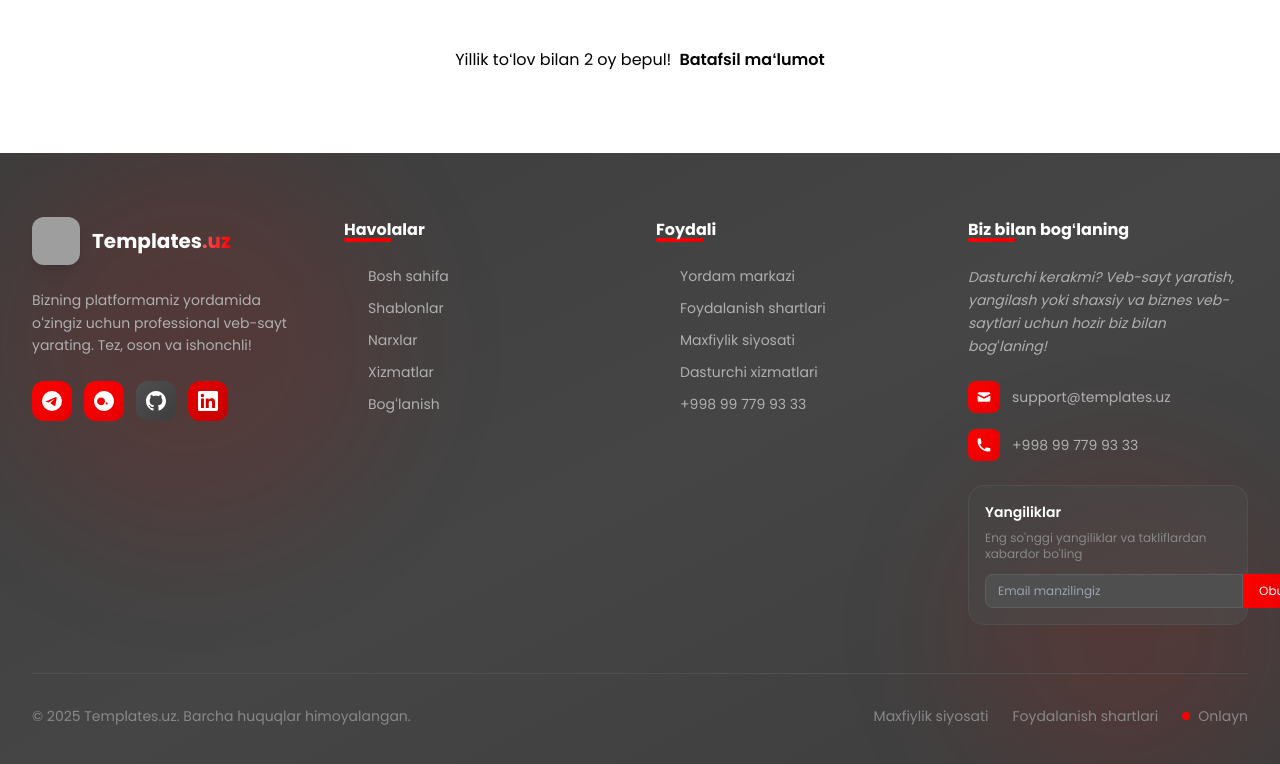
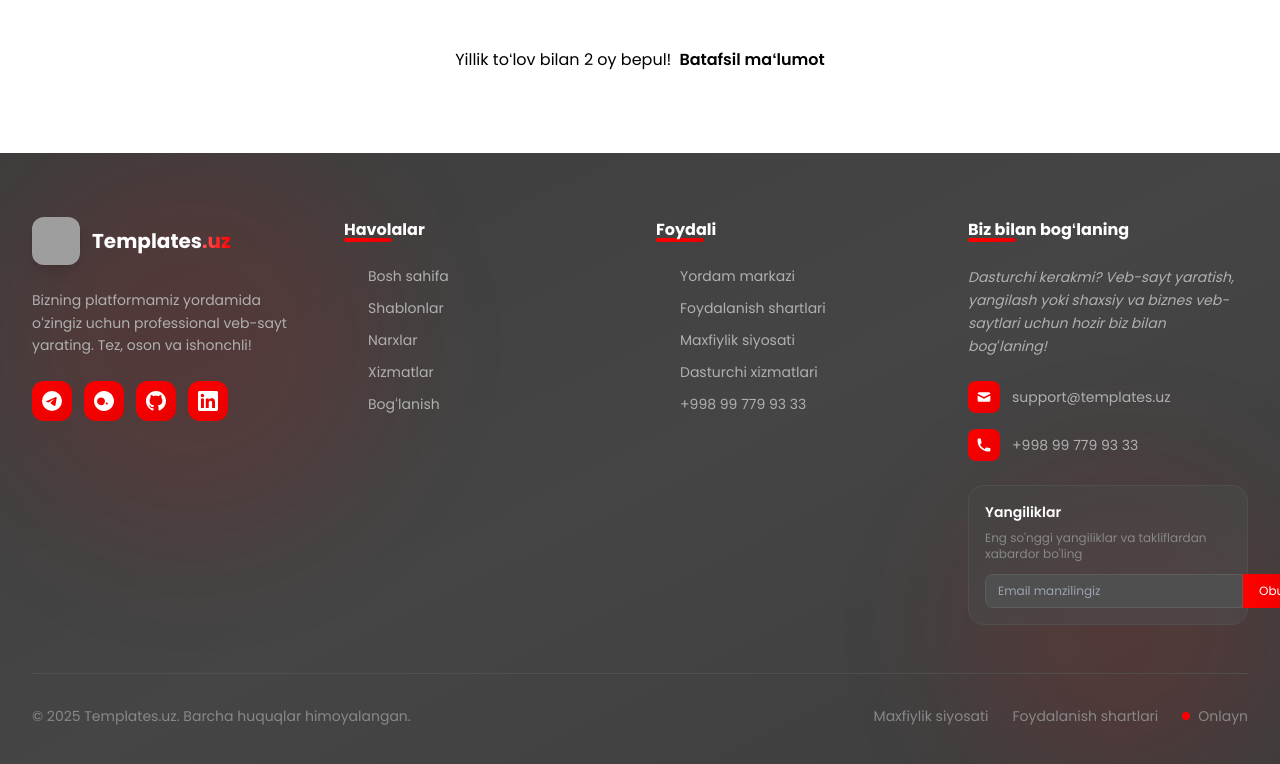
Before and after one commit to Iqbolshoh/templates_uz_interface, a React (Vite) app: page /pricing in a window 1280 px wide. Shown: the part 1441-2205 px from the top of the page. Built offline with nearby package versions, Linux system fonts and the light colour scheme; grey boxes are pictures that could not be loaded.

Commit message:
Update design to use only specified colors

```diff
--- a/src/components/FeaturesSection.tsx
+++ b/src/components/FeaturesSection.tsx
@@ -20,8 +20,8 @@
       title: 'Drag & Drop Tuzuvchi',
       description: 'Kod yozmasdan saytingizni sozlang. Elementlarni osongina joylashtiring va joylarini o\'zgartiring.',
       link: '#',
-      gradient: 'from-yellow-400 to-orange-500',
-      iconBg: 'from-yellow-500 to-orange-600'
+      gradient: 'from-primary-400 to-primary-500',
+      iconBg: 'from-primary-500 to-primary-600'
     },
     {
       icon: (
@@ -32,8 +32,8 @@
       title: 'Tayyor shablonlar',
       description: '150 dan ortiq professional dizayndagi shablonlardan birini tanlang va xohishingizga moslab o\'zgartiring.',
       link: '#',
-      gradient: 'from-blue-400 to-purple-500',
-      iconBg: 'from-blue-500 to-purple-600'
+      gradient: 'from-secondary-400 to-secondary-500',
+      iconBg: 'from-secondary-500 to-secondary-600'
     },
     {
       icon: (
@@ -44,8 +44,8 @@
       title: 'Dasturchi xizmatlari',
       description: 'Shaxsiy maqsadlaringizga moslashtirilgan maxsus saytni bizning professional dasturchimiz yaratib beradi.',
       link: '#',
-      gradient: 'from-green-400 to-teal-500',
-      iconBg: 'from-green-500 to-teal-600'
+      gradient: 'from-primary-400 to-primary-600',
+      iconBg: 'from-primary-500 to-primary-700'
     },
     {
       icon: (
@@ -56,8 +56,8 @@
       title: 'Mobil moslashuvchanlik',
       description: 'Saytingiz barcha qurilmalarda ideal ko\'rinishda bo\'ladi — avtomatik moslashish texnologiyasi bilan!',
       link: '#',
-      gradient: 'from-pink-400 to-red-500',
-      iconBg: 'from-pink-500 to-red-600'
+      gradient: 'from-secondary-400 to-secondary-600',
+      iconBg: 'from-secondary-500 to-secondary-700'
     },
     {
       icon: (
@@ -68,8 +68,8 @@
       title: 'Yuqori tezlik',
       description: 'Optimallashtirilgan kod va CDN yordami bilan sahifalar 90% tezroq yuklanadi. Ajoyib foydalanuvchi tajribasi!',
       link: '#',
-      gradient: 'from-indigo-400 to-blue-500',
-      iconBg: 'from-indigo-500 to-blue-600'
+      gradient: 'from-primary-400 to-primary-500',
+      iconBg: 'from-primary-500 to-primary-600'
     },
     {
       icon: (
@@ -80,17 +80,17 @@
       title: '24/7 Qo\'llab-quvvatlash',
       description: 'Bizning jamoamiz har doim sizga yordam berishga tayyor — email, chat yoki telefon orqali!',
       link: '#',
-      gradient: 'from-purple-400 to-pink-500',
-      iconBg: 'from-purple-500 to-pink-600'
+      gradient: 'from-secondary-400 to-secondary-600',
+      iconBg: 'from-secondary-500 to-secondary-700'
     }
   ];
 
   return (
-    <section className="py-24 bg-gradient-to-br from-white via-gray-50 to-white relative overflow-hidden">
+    <section className="py-24 bg-gradient-to-br from-white via-secondary-50 to-white relative overflow-hidden">
       {/* Background Elements */}
       <div className="absolute inset-0 overflow-hidden">
-        <div className="absolute top-0 left-0 w-72 h-72 bg-gradient-to-br from-blue-200/30 to-purple-300/30 rounded-full blur-3xl"></div>
-        <div className="absolute bottom-0 right-0 w-96 h-96 bg-gradient-to-tl from-pink-200/30 to-yellow-300/30 rounded-full blur-3xl"></div>
+        <div className="absolute top-0 left-0 w-72 h-72 bg-gradient-to-br from-primary-200/30 to-primary-300/30 rounded-full blur-3xl"></div>
+        <div className="absolute bottom-0 right-0 w-96 h-96 bg-gradient-to-tl from-secondary-200/30 to-secondary-300/30 rounded-full blur-3xl"></div>
       </div>
 
       <div className="relative max-w-7xl mx-auto px-4 sm:px-6 lg:px-8">
@@ -98,15 +98,15 @@
           <div className="inline-block px-4 py-2 bg-gradient-to-r from-primary-100 to-primary-200 text-primary-700 rounded-full text-sm font-semibold mb-6">
             ✨ Nima uchun bizni tanlashadi?
           </div>
-          <h2 className="text-4xl md:text-6xl font-heading font-black mb-6">
-            <span className="bg-gradient-to-r from-gray-900 to-gray-700 bg-clip-text text-transparent">
+          <h2 className="text-4xl md:text-6xl font-sans font-black mb-6">
+            <span className="bg-gradient-to-r from-secondary-900 to-secondary-700 bg-clip-text text-transparent">
               Nega aynan
             </span>
             <span className="bg-gradient-to-r from-primary-500 to-primary-700 bg-clip-text text-transparent">
               {' '}biz?
             </span>
           </h2>
-          <p className="text-xl text-gray-600 max-w-3xl mx-auto leading-relaxed">
+          <p className="text-xl text-secondary-600 max-w-3xl mx-auto leading-relaxed">
             Templates.uz platformasi kuchli vositalar va erkin sozlash imkoniyati bilan eng zo'r sayt yaratish tajribasini taklif qiladi.
           </p>
         </div>
@@ -115,7 +115,7 @@
           {features.map((feature, index) => (
             <div
               key={index}
-              className="group relative bg-white/80 backdrop-blur-lg border border-gray-200 rounded-3xl p-8 shadow-xl hover:shadow-2xl transform hover:-translate-y-4 transition-all duration-500 overflow-hidden"
+              className="group relative bg-white/80 backdrop-blur-lg border border-secondary-200 rounded-3xl p-8 shadow-xl hover:shadow-2xl transform hover:-translate-y-4 transition-all duration-500 overflow-hidden"
             >
               {/* Gradient Background on Hover */}
               <div className={`absolute inset-0 bg-gradient-to-br ${feature.gradient} opacity-0 group-hover:opacity-5 transition-opacity duration-300 rounded-3xl`}></div>
@@ -129,10 +129,10 @@
 
               {/* Content */}
               <div className="relative z-10">
-                <h3 className="text-xl font-heading font-bold text-gray-800 mb-4 group-hover:text-gray-900 transition-colors">
+                <h3 className="text-xl font-sans font-bold text-secondary-800 mb-4 group-hover:text-secondary-900 transition-colors">
                   {feature.title}
                 </h3>
-                <p className="text-gray-600 mb-6 leading-relaxed group-hover:text-gray-700 transition-colors">
+                <p className="text-secondary-600 mb-6 leading-relaxed group-hover:text-secondary-700 transition-colors">
                   {feature.description}
                 </p>
                 <a
@@ -147,8 +147,8 @@
               </div>
 
               {/* Decorative Elements */}
-              <div className="absolute top-4 right-4 w-8 h-8 bg-gradient-to-br from-gray-100 to-gray-200 rounded-full opacity-20 group-hover:opacity-40 transition-opacity"></div>
-              <div className="absolute bottom-4 left-4 w-6 h-6 bg-gradient-to-br from-gray-100 to-gray-200 rounded-full opacity-10 group-hover:opacity-30 transition-opacity"></div>
+              <div className="absolute top-4 right-4 w-8 h-8 bg-gradient-to-br from-secondary-100 to-secondary-200 rounded-full opacity-20 group-hover:opacity-40 transition-opacity"></div>
+              <div className="absolute bottom-4 left-4 w-6 h-6 bg-gradient-to-br from-secondary-100 to-secondary-200 rounded-full opacity-10 group-hover:opacity-30 transition-opacity"></div>
             </div>
           ))}
         </div>
--- a/src/components/Footer.tsx
+++ b/src/components/Footer.tsx
@@ -22,46 +22,10 @@
   };
 
   const socialLinks = [
-    {
-      name: 'Telegram',
-      href: 'https://t.me/iqbolshoh_777',
-      icon: (
-        <svg className="w-5 h-5" fill="currentColor" viewBox="0 0 24 24">
-          <path d="M11.944 0A12 12 0 0 0 0 12a12 12 0 0 0 12 12 12 12 0 0 0 12-12A12 12 0 0 0 12 0a12 12 0 0 0-.056 0zm4.962 7.224c.1-.002.321.023.465.14a.506.506 0 0 1 .171.325c.016.093.036.306.02.472-.18 1.898-.962 6.502-1.36 8.627-.168.9-.499 1.201-.82 1.23-.696.065-1.225-.46-1.9-.902-1.056-.693-1.653-1.124-2.678-1.8-1.185-.78-.417-1.21.258-1.91.177-.184 3.247-2.977 3.307-3.23.007-.032.014-.15-.056-.212s-.174-.041-.249-.024c-.106.024-1.793 1.14-5.061 3.345-.48.33-.913.49-1.302.48-.428-.008-1.252-.241-1.865-.44-.752-.245-1.349-.374-1.297-.789.027-.216.325-.437.893-.663 3.498-1.524 5.83-2.529 6.998-3.014 3.332-1.386 4.025-1.627 4.476-1.635z" />
-        </svg>
-      ),
-      gradient: 'from-primary-500 to-primary-600'
-    },
-    {
-      name: 'Instagram',
-      href: 'https://instagram.com/iqbolshoh_777',
-      icon: (
-        <svg className="w-5 h-5" fill="currentColor" viewBox="0 0 24 24">
-          <path d="M12.017 0C5.396 0 .029 5.367.029 11.987c0 6.62 5.367 11.987 11.988 11.987c6.62 0 11.987-5.367 11.987-11.987C24.014 5.367 18.637.001 12.017.001zM8.449 16.988c-1.297 0-2.448-.49-3.323-1.297C4.198 14.895 3.708 13.744 3.708 12.447s.49-2.448 1.418-3.323C6.001 8.198 7.152 7.708 8.449 7.708s2.448.49 3.323 1.416c.875.875 1.365 2.026 1.365 3.323s-.49 2.448-1.365 3.323c-.875.807-2.026 1.218-3.323 1.218zm7.718-1.092c-.245.245-.49.367-.857.367-.367 0-.612-.122-.857-.367-.245-.245-.367-.49-.367-.857 0-.367.122-.612.367-.857.245-.245.49-.367.857-.367.367 0 .612.122.857.367.245.245.367.49.367.857 0 .367-.122.612-.367.857z" />
-        </svg>
-      ),
-      gradient: 'from-primary-500 to-primary-600'
-    },
-    {
-      name: 'GitHub',
-      href: 'https://github.com/iqbolshoh',
-      icon: (
-        <svg className="w-5 h-5" fill="currentColor" viewBox="0 0 24 24">
-          <path d="M12 0c-6.626 0-12 5.373-12 12 0 5.302 3.438 9.8 8.207 11.387.599.111.793-.261.793-.577v-2.234c-3.338.726-4.033-1.416-4.033-1.416-.546-1.387-1.333-1.756-1.333-1.756-1.089-.745.083-.729.083-.729 1.205.084 1.839 1.237 1.839 1.237 1.07 1.834 2.807 1.304 3.492.997.107-.775.418-1.305.762-1.604-2.665-.305-5.467-1.334-5.467-5.931 0-1.311.469-2.381 1.236-3.221-.124-.303-.535-1.524.117-3.176 0 0 1.008-.322 3.301 1.23.957-.266 1.983-.399 3.003-.404 1.02.005 2.047.138 3.006.404 2.291-1.552 3.297-1.23 3.297-1.23.653 1.653.242 2.874.118 3.176.77.84 1.235 1.911 1.235 3.221 0 4.609-2.807 5.624-5.479 5.921.43.372.823 1.102.823 2.222v3.293c0 .319.192.694.801.576 4.765-1.589 8.199-6.086 8.199-11.386 0-6.627-5.373-12-12-12z" />
-        </svg>
-      ),
-      gradient: 'from-secondary-700 to-secondary-900'
-    },
-    {
-      name: 'LinkedIn',
-      href: 'https://linkedin.com/in/iqbolshoh',
-      icon: (
-        <svg className="w-5 h-5" fill="currentColor" viewBox="0 0 24 24">
-          <path d="M20.447 20.452h-3.554v-5.569c0-1.328-.027-3.037-1.852-3.037-1.853 0-2.136 1.445-2.136 2.939v5.667H9.351V9h3.414v1.561h.046c.477-.9 1.637-1.85 3.37-1.85 3.601 0 4.267 2.37 4.267 5.455v6.286zM5.337 7.433c-1.144 0-2.063-.926-2.063-2.065 0-1.138.92-2.063 2.063-2.063 1.14 0 2.064.925 2.064 2.063 0 1.139-.925 2.065-2.064 2.065zm1.782 13.019H3.555V9h3.564v11.452zM22.225 0H1.771C.792 0 0 .774 0 1.729v20.542C0 23.227.792 24 1.771 24h20.451C23.2 24 24 23.227 24 22.271V1.729C24 .774 23.2 0 22.222 0h.003z" />
-        </svg>
-      ),
-      gradient: 'from-primary-600 to-primary-700'
-    }
+    { name: 'Telegram', href: 'https://t.me/iqbolshoh_777', icon: 'M11.944 0A12 12 0 0 0 0 12a12 12 0 0 0 12 12 12 12 0 0 0 12-12A12 12 0 0 0 12 0a12 12 0 0 0-.056 0zm4.962 7.224c.1-.002.321.023.465.14a.506.506 0 0 1 .171.325c.016.093.036.306.02.472-.18 1.898-.962 6.502-1.36 8.627-.168.9-.499 1.201-.82 1.23-.696.065-1.225-.46-1.9-.902-1.056-.693-1.653-1.124-2.678-1.8-1.185-.78-.417-1.21.258-1.91.177-.184 3.247-2.977 3.307-3.23.007-.032.014-.15-.056-.212s-.174-.041-.249-.024c-.106.024-1.793 1.14-5.061 3.345-.48.33-.913.49-1.302.48-.428-.008-1.252-.241-1.865-.44-.752-.245-1.349-.374-1.297-.789.027-.216.325-.437.893-.663 3.498-1.524 5.83-2.529 6.998-3.014 3.332-1.386 4.025-1.627 4.476-1.635z' },
+    { name: 'Instagram', href: 'https://instagram.com/iqbolshoh_777', icon: 'M12.017 0C5.396 0 .029 5.367.029 11.987c0 6.62 5.367 11.987 11.988 11.987c6.62 0 11.987-5.367 11.987-11.987C24.014 5.367 18.637.001 12.017.001zM8.449 16.988c-1.297 0-2.448-.49-3.323-1.297C4.198 14.895 3.708 13.744 3.708 12.447s.49-2.448 1.418-3.323C6.001 8.198 7.152 7.708 8.449 7.708s2.448.49 3.323 1.416c.875.875 1.365 2.026 1.365 3.323s-.49 2.448-1.365 3.323c-.875.807-2.026 1.218-3.323 1.218zm7.718-1.092c-.245.245-.49.367-.857.367-.367 0-.612-.122-.857-.367-.245-.245-.367-.49-.367-.857 0-.367.122-.612.367-.857.245-.245.49-.367.857-.367.367 0 .612.122.857.367.245.245.367.49.367.857 0 .367-.122.612-.367.857z' },
+    { name: 'GitHub', href: 'https://github.com/iqbolshoh', icon: 'M12 0c-6.626 0-12 5.373-12 12 0 5.302 3.438 9.8 8.207 11.387.599.111.793-.261.793-.577v-2.234c-3.338.726-4.033-1.416-4.033-1.416-.546-1.387-1.333-1.756-1.333-1.756-1.089-.745.083-.729.083-.729 1.205.084 1.839 1.237 1.839 1.237 1.07 1.834 2.807 1.304 3.492.997.107-.775.418-1.305.762-1.604-2.665-.305-5.467-1.334-5.467-5.931 0-1.311.469-2.381 1.236-3.221-.124-.303-.535-1.524.117-3.176 0 0 1.008-.322 3.301 1.23.957-.266 1.983-.399 3.003-.404 1.02.005 2.047.138 3.006.404 2.291-1.552 3.297-1.23 3.297-1.23.653 1.653.242 2.874.118 3.176.77.84 1.235 1.911 1.235 3.221 0 4.609-2.807 5.624-5.479 5.921.43.372.823 1.102.823 2.222v3.293c0 .319.192.694.801.576 4.765-1.589 8.199-6.086 8.199-11.386 0-6.627-5.373-12-12-12z' },
+    { name: 'LinkedIn', href: 'https://linkedin.com/in/iqbolshoh', icon: 'M20.447 20.452h-3.554v-5.569c0-1.328-.027-3.037-1.852-3.037-1.853 0-2.136 1.445-2.136 2.939v5.667H9.351V9h3.414v1.561h.046c.477-.9 1.637-1.85 3.37-1.85 3.601 0 4.267 2.37 4.267 5.455v6.286zM5.337 7.433c-1.144 0-2.063-.926-2.063-2.065 0-1.138.92-2.063 2.063-2.063 1.14 0 2.064.925 2.064 2.063 0 1.139-.925 2.065-2.064 2.065zm1.782 13.019H3.555V9h3.564v11.452zM22.225 0H1.771C.792 0 0 .774 0 1.729v20.542C0 23.227.792 24 1.771 24h20.451C23.2 24 24 23.227 24 22.271V1.729C24 .774 23.2 0 22.222 0h.003z' }
   ];
 
   return (
@@ -102,11 +66,13 @@
                   href={social.href}
                   target="_blank"
                   rel="noopener noreferrer"
-                  className={`w-10 h-10 bg-gradient-to-br ${social.gradient} rounded-xl flex items-center justify-center text-white hover:scale-110 hover:shadow-glow-red transition-all duration-300 group`}
+                  className="w-10 h-10 bg-gradient-to-br from-primary-500 to-primary-600 rounded-xl flex items-center justify-center text-white hover:scale-110 hover:shadow-glow-red transition-all duration-300 group"
                   title={social.name}
                 >
                   <div className="transform group-hover:scale-110 transition-transform duration-300">
-                    {social.icon}
+                    <svg className="w-5 h-5" fill="currentColor" viewBox="0 0 24 24">
+                      <path d={social.icon} />
+                    </svg>
                   </div>
                 </a>
               ))}
```
